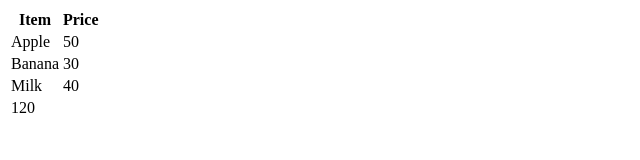
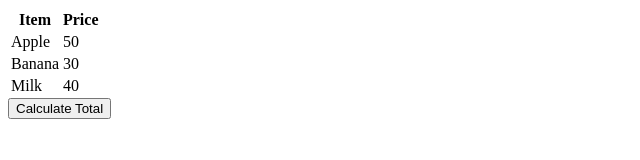
Before and after one commit to acciojob/grofers-checkout-gkraj12, a website: page main.html in a window 1280 px wide. Shown: the whole page, without its empty margins (0-640 px from the left). Drawn offline with Linux system fonts and the light colour scheme.

Commit message:
created a submission

```diff
--- a/main.html
+++ b/main.html
@@ -1,8 +1,8 @@
   <!DOCTYPE html>
 <html lang="en">
 <head>
-    <meta charset="UTF-8">
-    <meta name="viewport" content="width=device-width, initial-scale=1.0">
+  <meta charset="UTF-8" />
+  <meta name="viewport" content="width=device-width, initial-scale=1.0" />
   <title>Grocery List</title>
 </head>
 <body>
@@ -24,25 +24,24 @@
       <td class="prices">40</td>
     </tr>
   </table>
+
+  <button>Calculate Total</button>
+  <h3 id="ans"></h3>
+
   <script>
+    const button = document.querySelector("button");
+    const ans = document.getElementById("ans");
+
+    button.addEventListener("click", function () {
       const prices = document.querySelectorAll(".prices");
       let total = 0;
 
-  prices.forEach((price) => {
+      prices.forEach(function (price) {
         total += Number(price.textContent);
       });
 
-  const tbody = document.querySelector("#groceryTable tbody");
-  const newRow = document.createElement("tr");
-  const newCell = document.createElement("td");
-
-  newCell.textContent = total;
-  newCell.colSpan = 2;
-
-  newRow.appendChild(newCell);
-  tbody.appendChild(newRow);
+      ans.textContent = total;
+    });
   </script>
-
-
 </body>
 </html>
```
Lines whose indentation alone changed are shown as unchanged.
